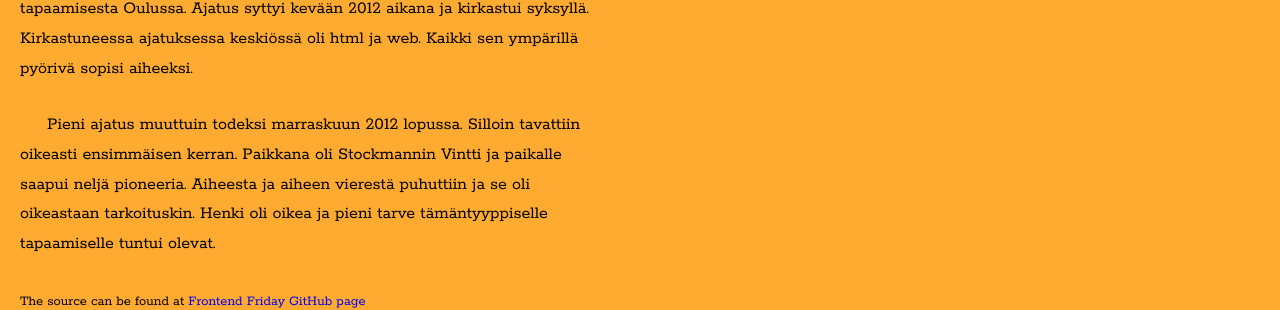
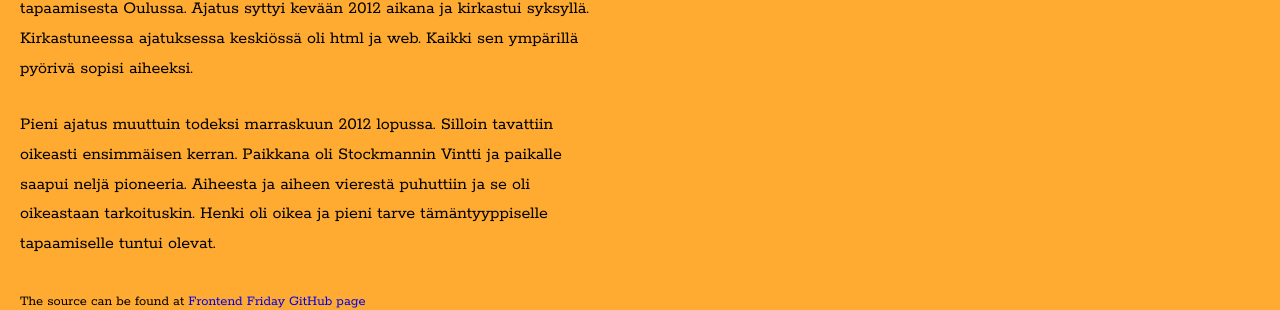
Before and after one commit to ouluweb/ouluweb.github.io, a Jekyll site: the page built from index.html, in a window 1280 px wide. Shown: the part 417-727 px from the top of the page. Built offline with Jekyll 4.4.1, drawn with Linux system fonts in a browser that asks for light colours; nearby versions of some CDN libraries; Markdown is read by kramdown in place of the engine named in the settings.

Commit message:
Fixed p sibling indent style

```diff
--- a/css/_typeplate.scss
+++ b/css/_typeplate.scss
@@ -428,7 +428,7 @@ h6 { @extend .zeta; @extend %hN; }
 p {
     & + p {
         //siblings indentation
-        text-indent: $indent-val;
+        /*text-indent: $indent-val;*/
     }
 }
 
--- a/css/ff.css
+++ b/css/ff.css
@@ -2619,7 +2619,7 @@ h1, h2, h3, h4, h5, h6 {
   margin-bottom: 1.65rem; }
 
 p + p {
-  text-indent: 1.5em; }
+  /*text-indent: $indent-val;*/ }
 
 pre code {
   white-space: -moz-pre-wrap;
```
